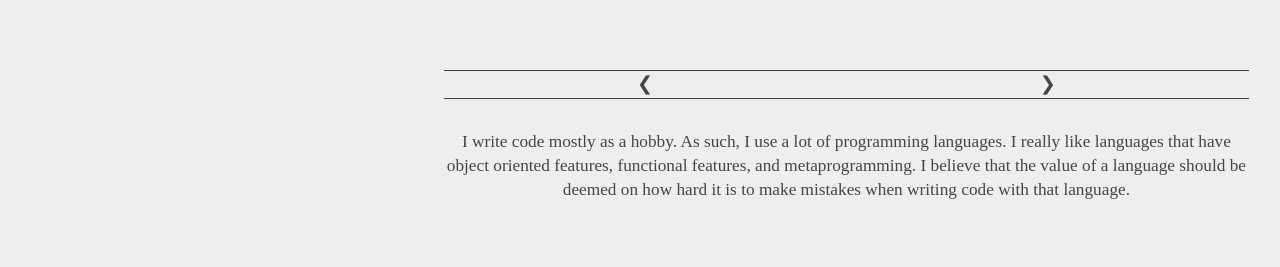
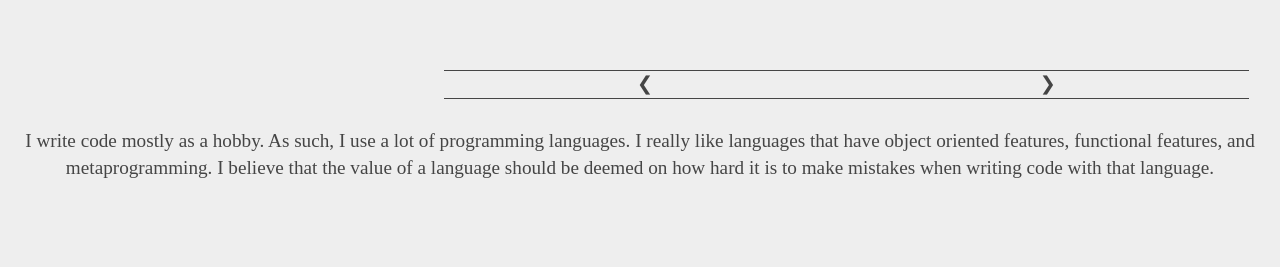
Before and after one commit to SaurabhTotey/Portfolio-Website, a Gatsby app: page / in a window 1280 px wide. Shown: the part 1252-1519 px from the top of the page. Built offline with nearby package versions, Linux system fonts and the light colour scheme.

Commit message:
Moved carousel descriptions to more general location

```diff
--- a/src/components/Carousel.js
+++ b/src/components/Carousel.js
@@ -9,7 +9,6 @@ export let carouselCounter = 0;
  * Allows for user control but does NOT automatically go through elements with a timer
  * Similar to a slideshow
  * TODO: CSS transitions
- * TODO: carousel descriptions should be elsewhere
  */
 class Carousel extends React.Component {
 
@@ -60,10 +59,7 @@ class Carousel extends React.Component {
 					return <li aria-hidden={!isActive} className={isActive? "" : "hiddenCarouselItem"}>{child}</li>
 				})
 			}</ul>
-			<div>
-				{makeCarouselControls()}
-				<p className={"carouselDescription"}>{this.props.description}</p>
-			</div>
+			{makeCarouselControls()}
 		</div>
 	}
 
--- a/src/pages/index.js
+++ b/src/pages/index.js
@@ -271,10 +271,10 @@ class App extends React.Component {
 			<p>Select a category from the vertical list below to see my favorite things in that category.</p>
 			<ResponsiveContainer>
 				<div responsiveWidth="4" style={{height: "100%", display: "flex", flexDirection: "column", justifyContent: "center"}}>
-					<SelectionList items={carouselInformation.map(information => information.title)} onSelection={category => this.setState({ ...this.state, currentSelectedCategory: category })} ariaLabel={"A list of buttons that make the carousel display my favorite items from the button's named category."} ariaControls={`carousel${carouselCounter - 1}`} />
+					<SelectionList items={carouselInformation.map(information => information.title)} onSelection={category => this.setState({ ...this.state, currentSelectedCategory: category })} ariaLabel={"A list of buttons that make the carousel display my favorite items from the button's named category."} ariaControls={`carousel${carouselCounter - 1} categoryDescription`} />
 				</div>
 				<div responsiveWidth="8" style={{margin: "10px"}}>
-					<Carousel title={this.currentInformation.title} description={this.currentInformation.description}>{
+					<Carousel title={this.currentInformation.title}>{
 						this.currentInformation.items.map(item => <div key={item}>
 							<h4>{item.name}</h4>
 							<img src={item.imageUrl} alt={item.name} height={150} style={{maxWidth: "295px"}} />
@@ -283,7 +283,7 @@ class App extends React.Component {
 					}</Carousel>
 				</div>
 			</ResponsiveContainer>
-			{/*TODO: consider moving carousel description here?*/}
+			<p id={"categoryDescription"} style={{textAlign: "center", minHeight: "85px"}} aria-live={"polite"}>{this.currentInformation.description}</p>
 			<br/>
 			<Footer />
 		</div>
--- a/src/styles/Carousel.css
+++ b/src/styles/Carousel.css
@@ -20,15 +20,6 @@ root {
 
 .hiddenCarouselItem {
 	display: none;
-}
-
-.carouselDescription {
-	margin-bottom: fill;
-	font-size: 90%;
-	min-height: 100px;
-	display: flex;
-	flex-direction: column;
-	justify-content: center;
 }
 
 .carouselControlBox {
```
